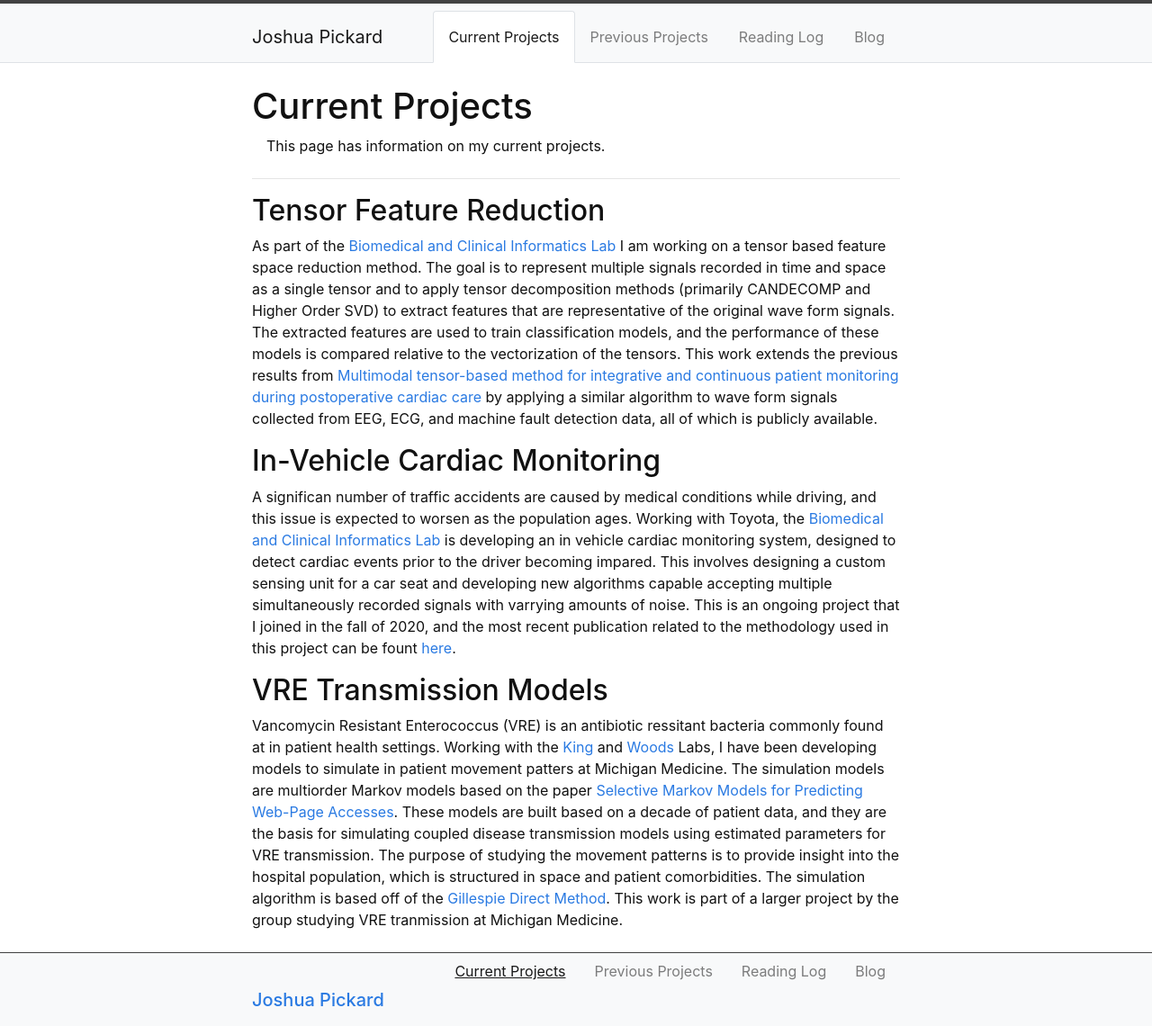
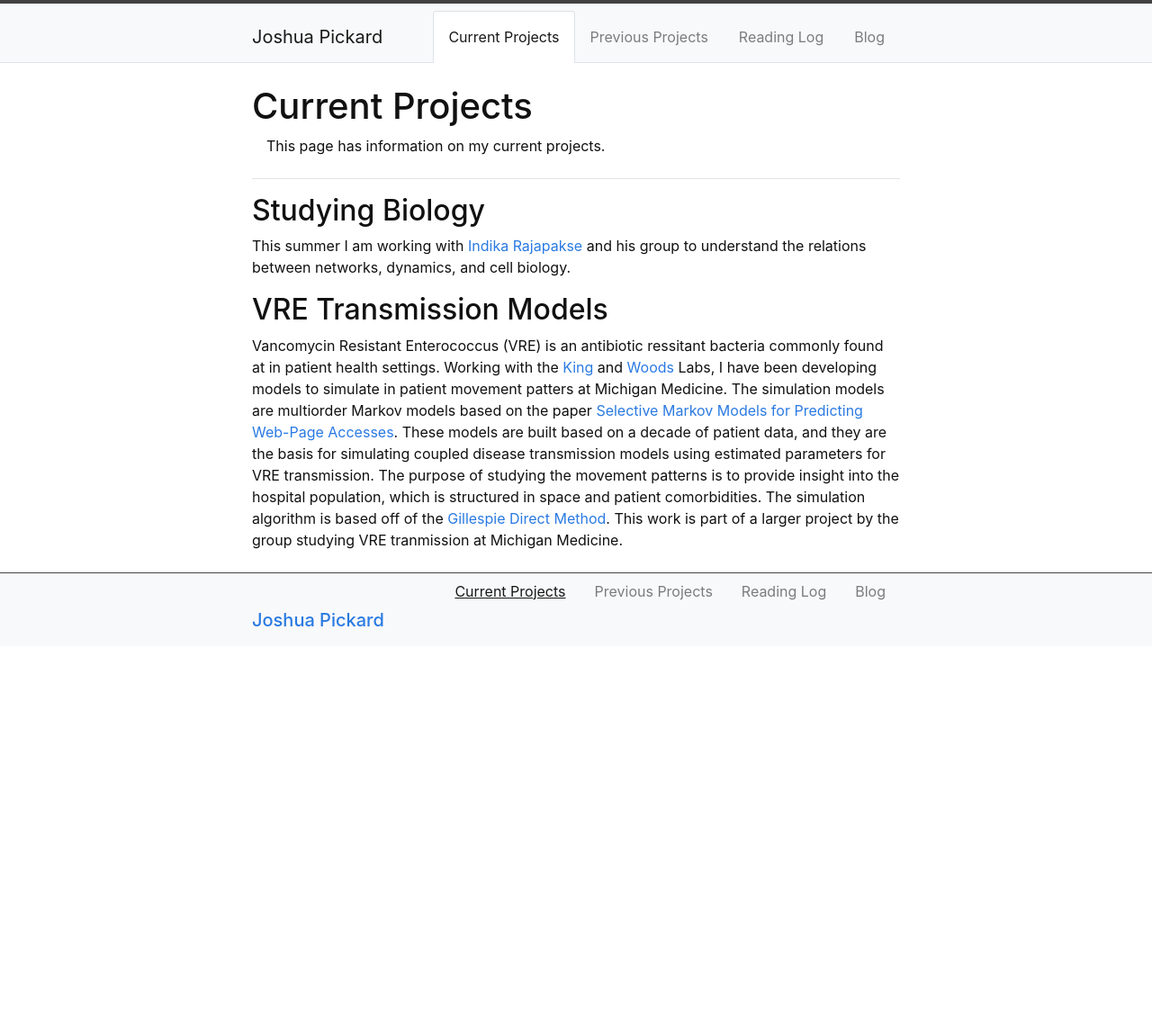
Before and after one commit to Jpickard1/jpickard1.github.io, a Jekyll site: the page built from content/1-Current_Projects.md, in a window 1280 px wide. Shown: the whole page at 90% size. Built offline with Jekyll 4.4.1, drawn with Linux system fonts in a browser that asks for light colours; after the commit the page ends 900 px from its top, so only the background shows below that.

Commit message:
Update 1-Current_Projects.md

```diff
--- a/content/1-Current_Projects.md
+++ b/content/1-Current_Projects.md
@@ -5,11 +5,8 @@ description: >
     This page has information on my current projects.
 ---
 
-## Tensor Feature Reduction
-As part of the [Biomedical and Clinical Informatics Lab](https://najarianlab.ccmb.med.umich.edu/home) I am working on a tensor based feature space reduction method. The goal is to represent multiple signals recorded in time and space as a single tensor and to apply tensor decomposition methods (primarily CANDECOMP and Higher Order SVD) to extract features that are representative of the original wave form signals. The extracted features are used to train classification models, and the performance of these models is compared relative to the vectorization of the tensors. This work extends the previous results from [Multimodal tensor-based method for integrative and continuous patient monitoring during postoperative cardiac care](https://www.sciencedirect.com/science/article/pii/S0933365721000257) by applying a similar algorithm to wave form signals collected from EEG, ECG, and machine fault detection data, all of which is publicly available.
-
-## In-Vehicle Cardiac Monitoring
-A significan number of traffic accidents are caused by medical conditions while driving, and this issue is expected to worsen as the population ages. Working with Toyota, the [Biomedical and Clinical Informatics Lab](https://najarianlab.ccmb.med.umich.edu/home) is developing an in vehicle cardiac monitoring system, designed to detect cardiac events prior to the driver becoming impared. This involves designing a custom sensing unit for a car seat and developing new algorithms capable accepting multiple simultaneously recorded signals with varrying amounts of noise. This is an ongoing project that I joined in the fall of 2020, and the most recent publication related to the methodology used in this project can be fount [here](https://www.sciencedirect.com/science/article/pii/S1746809420303347).
+## Studying Biology
+This summer I am working with [Indika Rajapakse](https://rajapakse.lab.medicine.umich.edu/home) and his group to understand the relations between networks, dynamics, and cell biology.
 
 ## VRE Transmission Models
 Vancomycin Resistant Enterococcus (VRE) is an antibiotic ressitant bacteria commonly found at in patient health settings. Working with the [King](https://kinglab.eeb.lsa.umich.edu/) and [Woods](https://the-woods-lab.com/) Labs, I have been developing models to simulate in patient movement patters at Michigan Medicine. The simulation models are multiorder Markov models based on the paper [Selective Markov Models for Predicting Web-Page Accesses](https://archive.siam.org/meetings/sdm01/pdf/sdm01_04.pdf). These models are built based on a decade of patient data, and they are the basis for simulating coupled disease transmission models using estimated parameters for VRE transmission. The purpose of studying the movement patterns is to provide insight into the hospital population, which is structured in space and patient comorbidities. The simulation algorithm is based off of the [Gillespie Direct Method](https://www.sciencedirect.com/science/article/pii/0021999176900413). This work is part of a larger project by the group studying VRE tranmission at Michigan Medicine.
```
